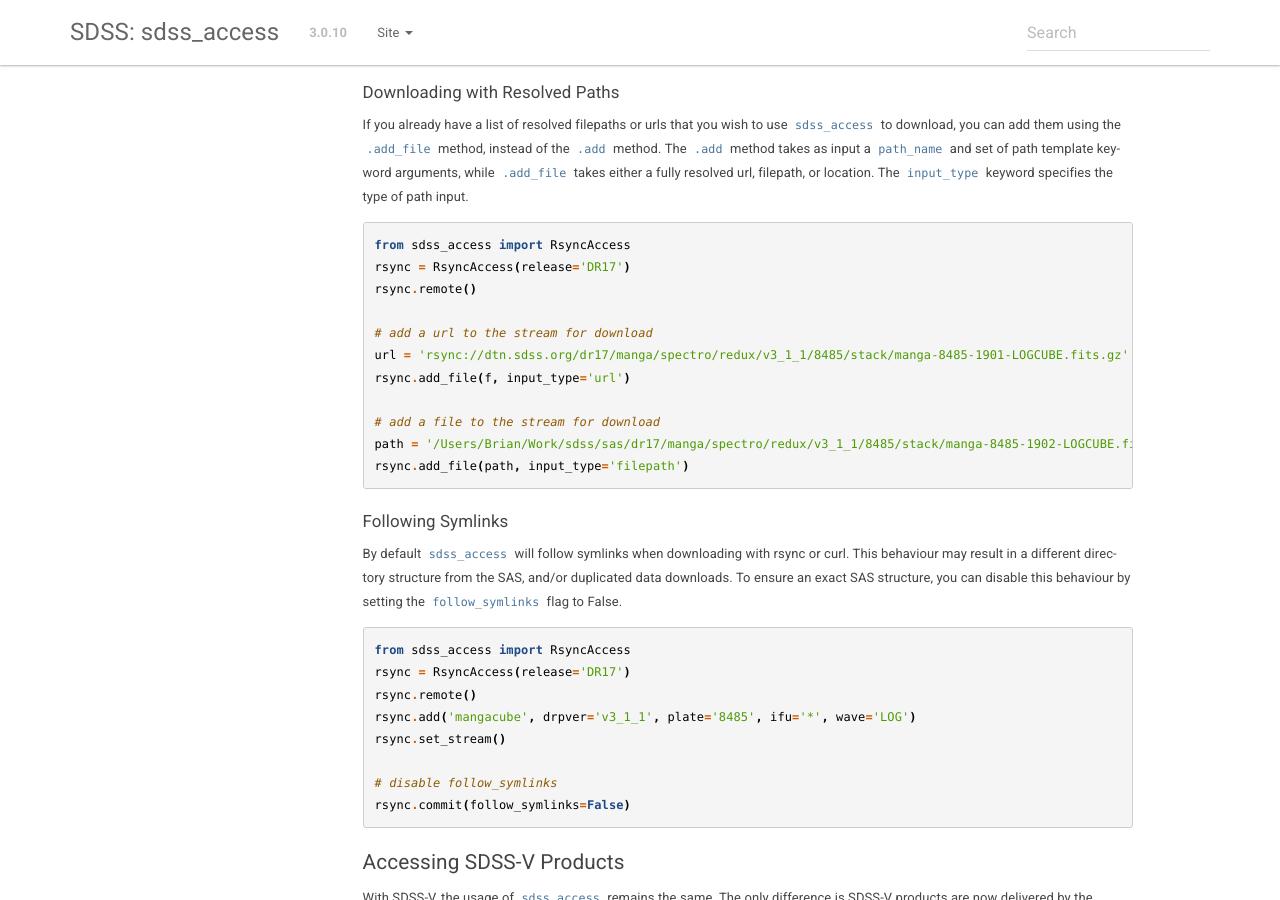
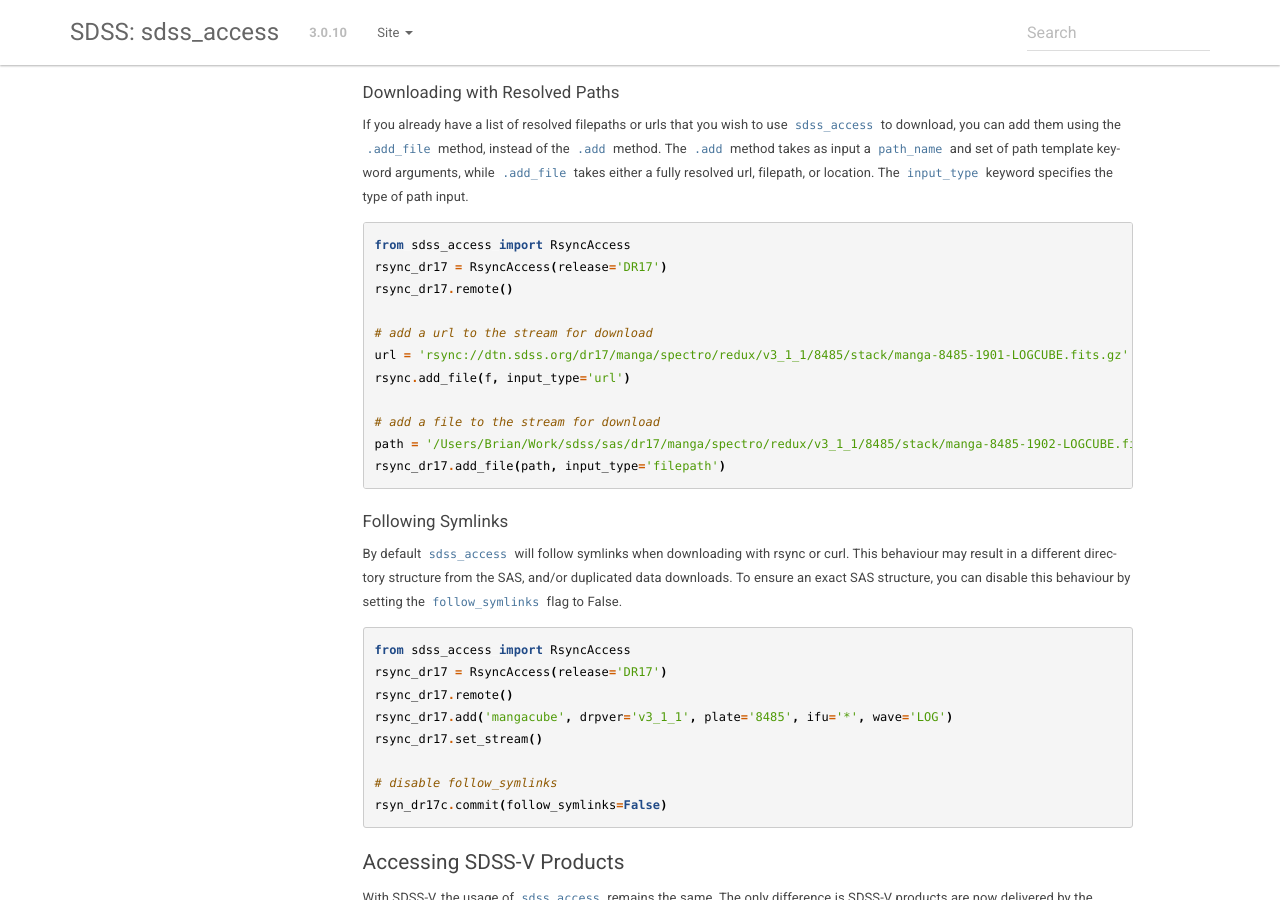
Before and after one commit to sdss/sdss_access, a Sphinx documentation site: the page built from docs/sphinx/intro.rst, in a window 1280 px wide and 900 px high, scrolled down 5680 px. Built offline with Sphinx 7.4.7, drawn with Linux system fonts in a browser that asks for light colours; the version number is read from the project's files by our own code.

Commit message:
edit intro.rst

```diff
--- a/docs/sphinx/intro.rst
+++ b/docs/sphinx/intro.rst
@@ -305,8 +305,8 @@
 ::
 
     from sdss_access import RsyncAccess
-    rsync = RsyncAccess(release='DR17')
-    rsync.remote()
+    rsync_dr17 = RsyncAccess(release='DR17')
+    rsync_dr17.remote()
 
     # add a url to the stream for download
     url = 'rsync://dtn.sdss.org/dr17/manga/spectro/redux/v3_1_1/8485/stack/manga-8485-1901-LOGCUBE.fits.gz'
@@ -314,7 +314,7 @@
 
     # add a file to the stream for download
     path = '/Users/Brian/Work/sdss/sas/dr17/manga/spectro/redux/v3_1_1/8485/stack/manga-8485-1902-LOGCUBE.fits.gz'
-    rsync.add_file(path, input_type='filepath')
+    rsync_dr17.add_file(path, input_type='filepath')
 
 Following Symlinks
 ^^^^^^^^^^^^^^^^^^
@@ -325,13 +325,13 @@
 ::
 
     from sdss_access import RsyncAccess
-    rsync = RsyncAccess(release='DR17')
-    rsync.remote()
-    rsync.add('mangacube', drpver='v3_1_1', plate='8485', ifu='*', wave='LOG')
-    rsync.set_stream()
+    rsync_dr17 = RsyncAccess(release='DR17')
+    rsync_dr17.remote()
+    rsync_dr17.add('mangacube', drpver='v3_1_1', plate='8485', ifu='*', wave='LOG')
+    rsync_dr17.set_stream()
 
     # disable follow_symlinks
-    rsync.commit(follow_symlinks=False)
+    rsyn_dr17c.commit(follow_symlinks=False)
 
 
 Accessing SDSS-V Products
```
